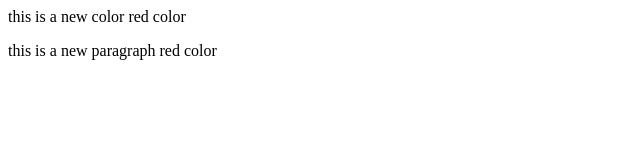
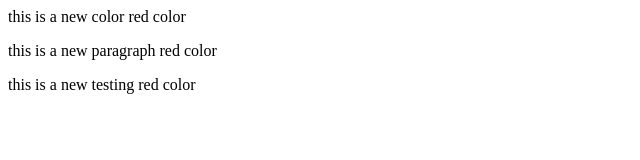
Before and after one commit to GAsishPatro/local_repo, a plain HTML site: page index.html in a window 1280 px wide. Shown: the whole page, without its empty margins (0-640 px from the left). Drawn offline with Linux system fonts and the light colour scheme.

Commit message:
Update index.html

```diff
--- a/index.html
+++ b/index.html
@@ -5,3 +5,7 @@
 <p>this is a new paragraph
     red color
 </p>
+
+<p>this is a new testing
+    red color
+</p>
```
